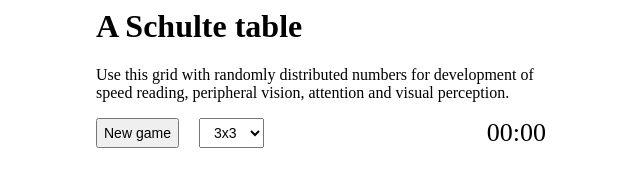
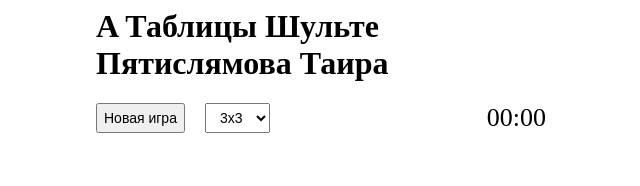
Before and after one commit to limited1004/limited1004.github.io, a plain HTML site: page index.html in a window 1280 px wide. Shown: the whole page, without its empty margins (319-959 px from the left). Drawn offline with Linux system fonts and the light colour scheme.

Commit message:
Update index.html

```diff
--- a/index.html
+++ b/index.html
@@ -6,10 +6,10 @@
 <body>
 
 <div id="container" class="container">
-    <h1>A Schulte table</h1>
-    <p>Use this grid with randomly distributed numbers for development of speed reading, peripheral vision, attention and visual perception.</p>
+    <h1>A Таблицы Шульте Пятислямова Таира</h1>
+    <p></p>
     <div id="menu_holder" class="menu_holder">
-        <button id="generate_table">New game</button>
+        <button id="generate_table">Новая игра</button>
         <select id="select_dimension">
             <option value = "3">3x3</option>
             <option value = "5">5x5</option>
@@ -19,7 +19,7 @@
             <option value = "9">9x9</option>
         </select>
         <div id="timer"><label id="minutes">00</label>:<label id="seconds">00</label></div>
-        <div class="msg">Well done</div>
+        <div class="msg">Отлично</div>
     </div>
     <div id="table_wrapper" class="table_wrapper">
         <div class="row">
```
